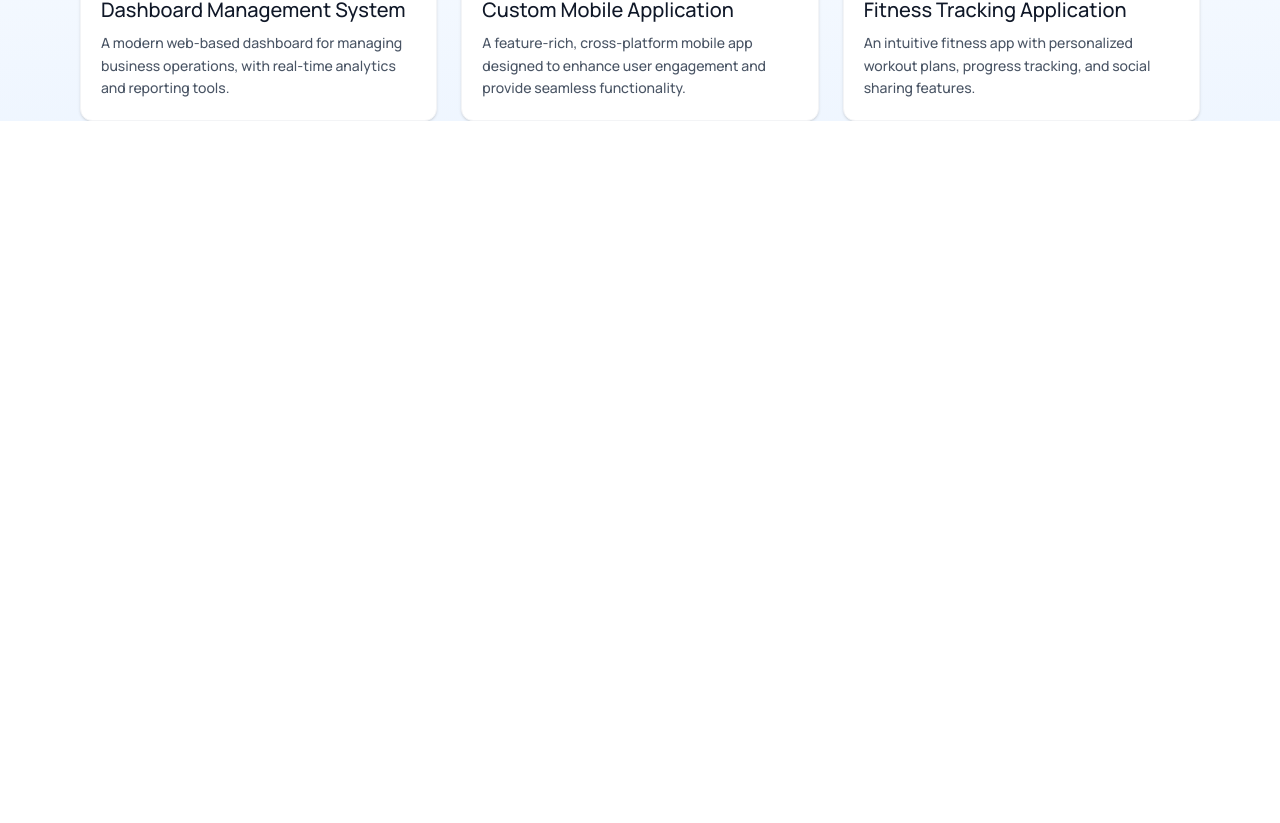
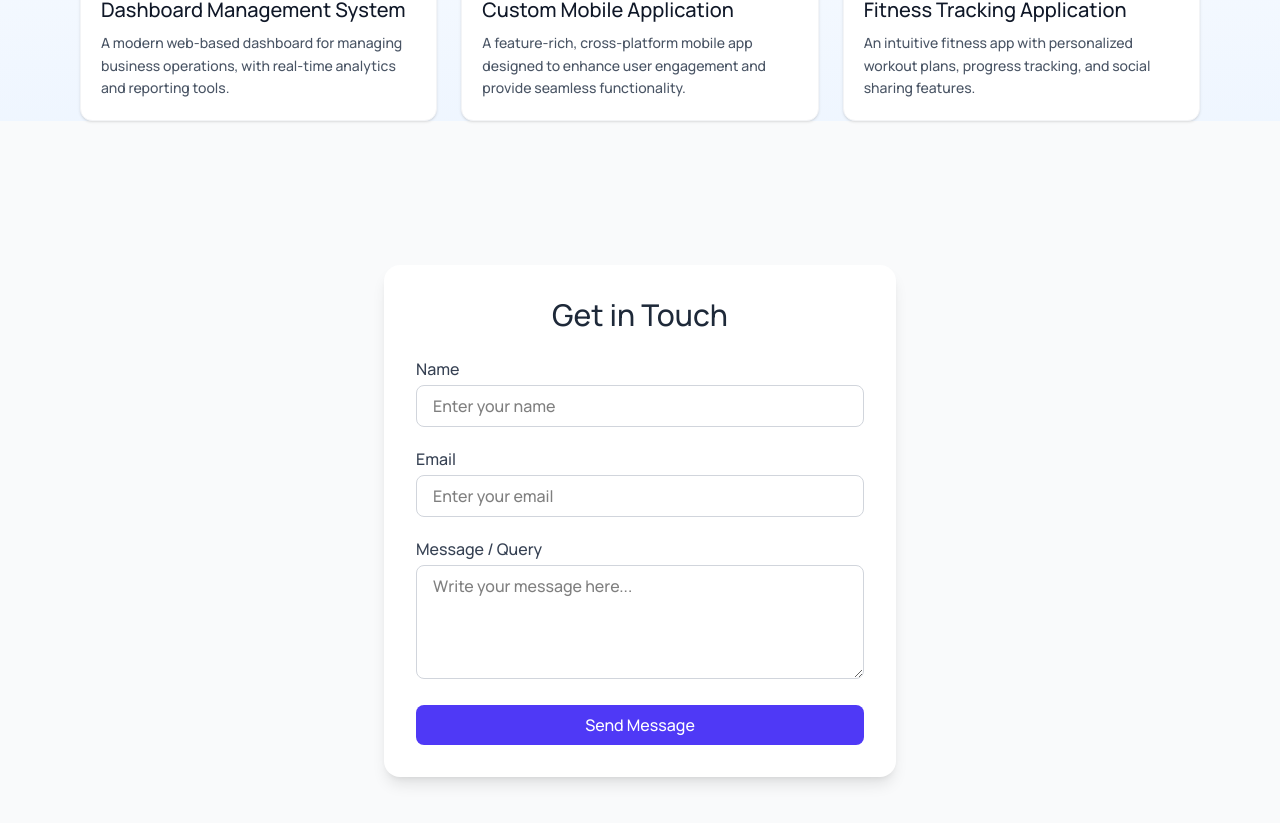
Before and after one commit to Devojeet-dev/my-agency, a React (Vite) app: page / in a window 1280 px wide. Shown: the part 1939-2762 px from the top of the page. Before the commit the page ends 2060 px from the top, so only its background shows below. Built offline with nearby package versions, Linux system fonts and the light colour scheme.

Commit message:
fetch working

```diff
--- a/src/App.jsx
+++ b/src/App.jsx
@@ -3,6 +3,7 @@ import Navbar from "./components/Navbar";
 import Home from "./pages/Home";
 import Services from "./pages/Services";
 import OurWork from "./pages/OurWork";
+import ContactForm from "./pages/contant";
 
 
 export default function App() {
@@ -23,6 +24,7 @@ export default function App() {
       <Home />
       <Services />
       <OurWork />
+      <ContactForm />
     </>
   );
 }
--- a/src/pages/contant.jsx
+++ b/src/pages/contant.jsx
@@ -22,7 +22,7 @@ export default function ContactForm() {
     setStatus("Sending...");
 
     try {
-      const res = await axios.post("http://localhost:3000/api/mail/send", formData);
+      const res = await axios.post("https://my-agency-backend.onrender.com/api/mail/send", formData); //http://localhost:3000
       if (res.data.success) {
         setStatus("✅ Your message has been sent successfully!");
         setFormData({ name: "", email: "", query: "" });
```
